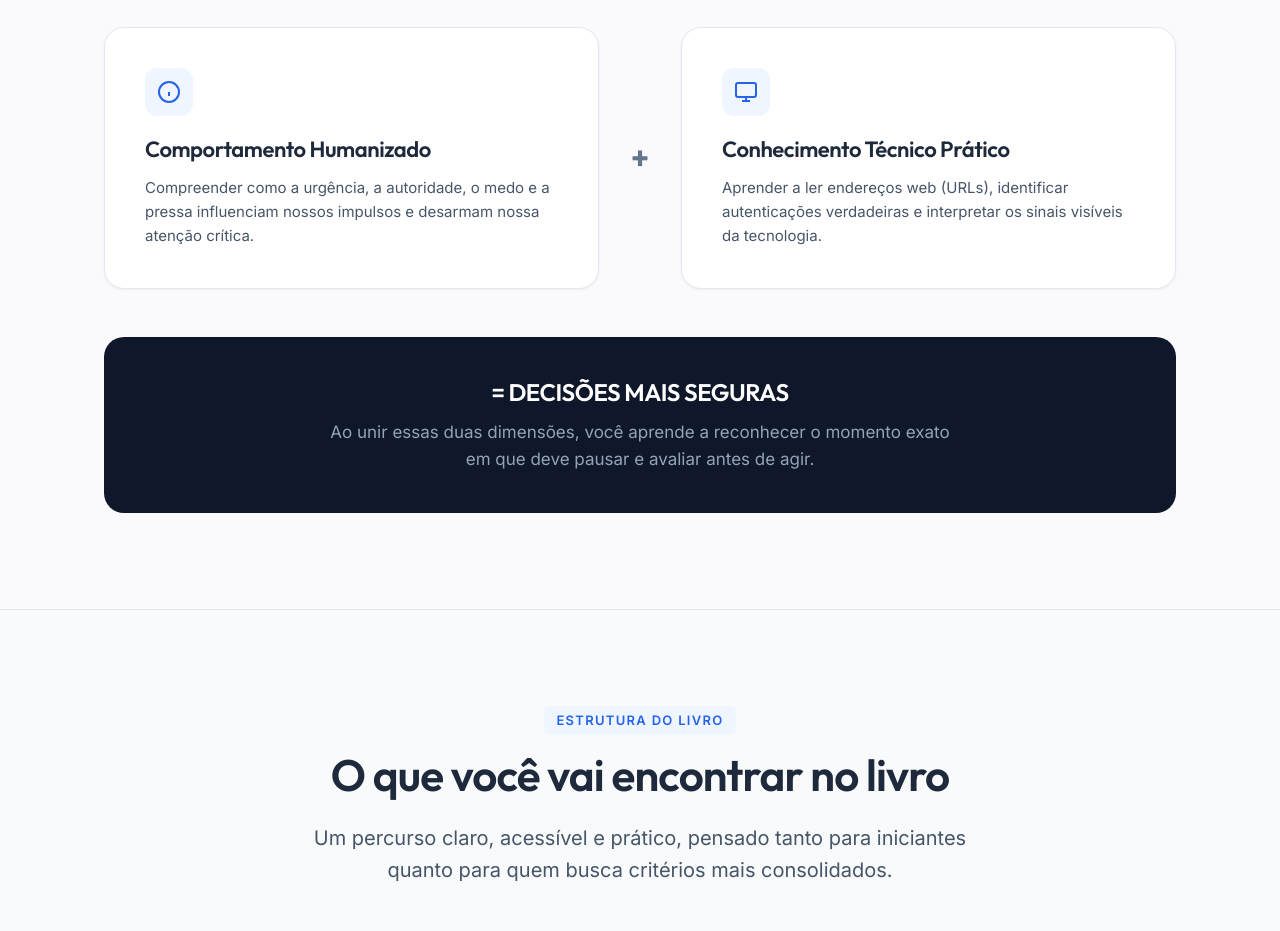
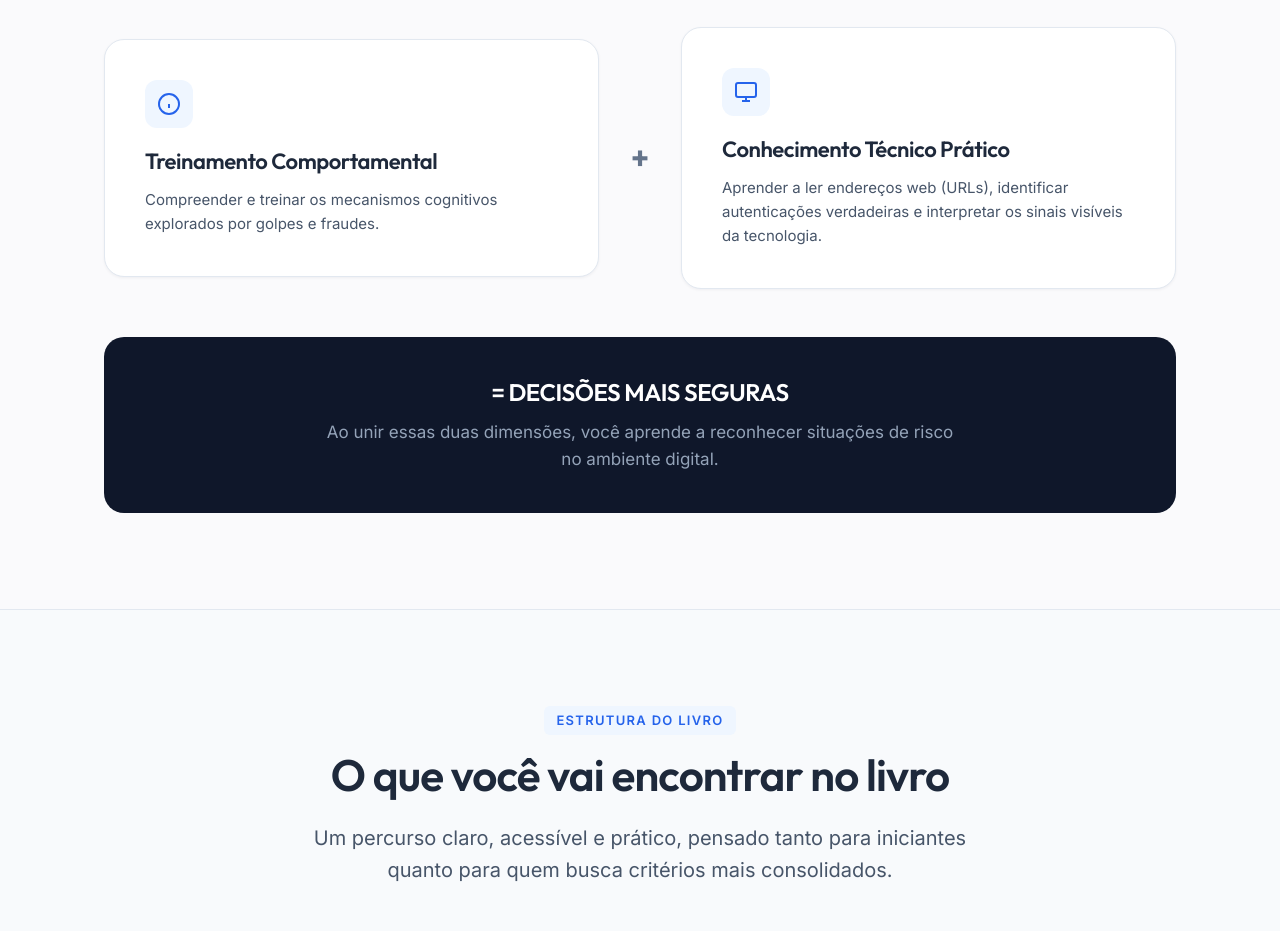
Before and after one commit to Lisandrodbc/livro-antes-de-clicar, a website: page public/index.html in a window 1280 px wide. Shown: the part 2180-3111 px from the top of the page. Drawn offline with Linux system fonts and the light colour scheme.

Commit message:
content: atualiza textos da secao A Ideia do Livro para Treinamento Comportamental

```diff
--- a/public/index.html
+++ b/public/index.html
@@ -151,9 +151,9 @@
                 <path d="M12 8h.01"></path>
               </svg>
             </div>
-            <h3 class="idea-title">Comportamento Humanizado</h3>
+            <h3 class="idea-title">Treinamento Comportamental</h3>
             <p class="idea-desc">
-              Compreender como a urgência, a autoridade, o medo e a pressa influenciam nossos impulsos e desarmam nossa atenção crítica.
+              Compreender e treinar os mecanismos cognitivos explorados por golpes e fraudes.
             </p>
           </div>
 
@@ -177,7 +177,7 @@
         <div class="idea-result-box">
           <h3 class="idea-result-title">= DECISÕES MAIS SEGURAS</h3>
           <p style="color: #94A3B8; font-size: 1.0625rem; max-width: 640px; margin: 0 auto;">
-            Ao unir essas duas dimensões, você aprende a reconhecer o momento exato em que deve pausar e avaliar antes de agir.
+            Ao unir essas duas dimensões, você aprende a reconhecer situações de risco no ambiente digital.
           </p>
         </div>
       </div>
```
